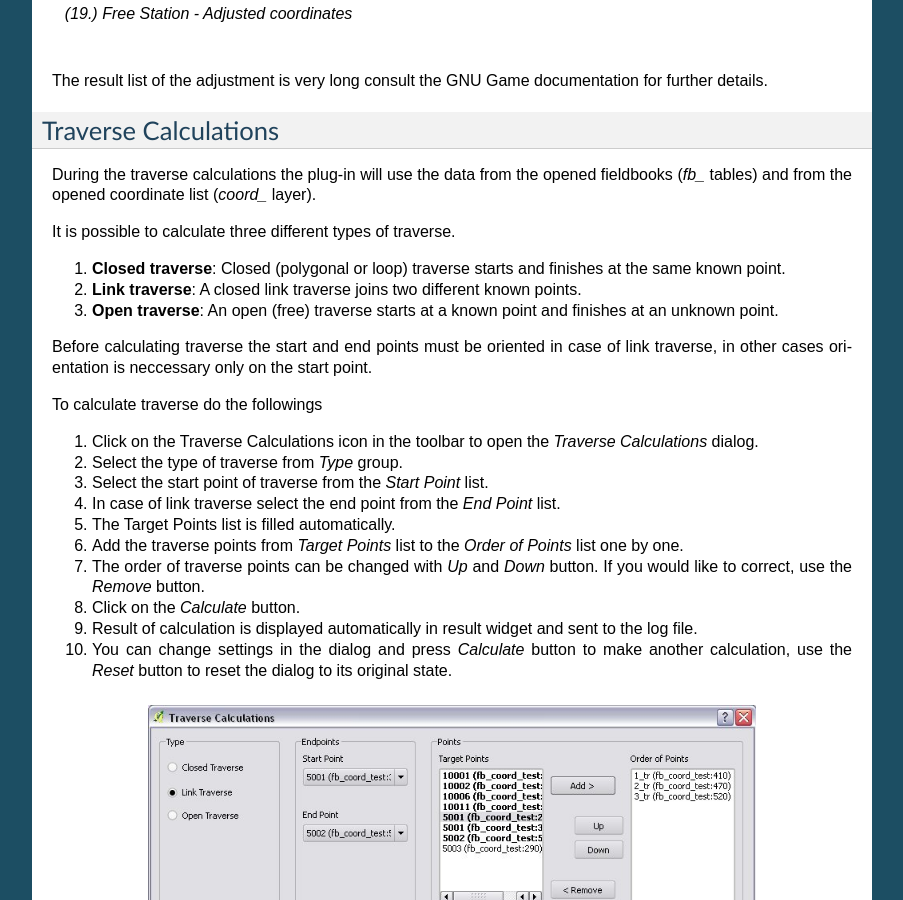
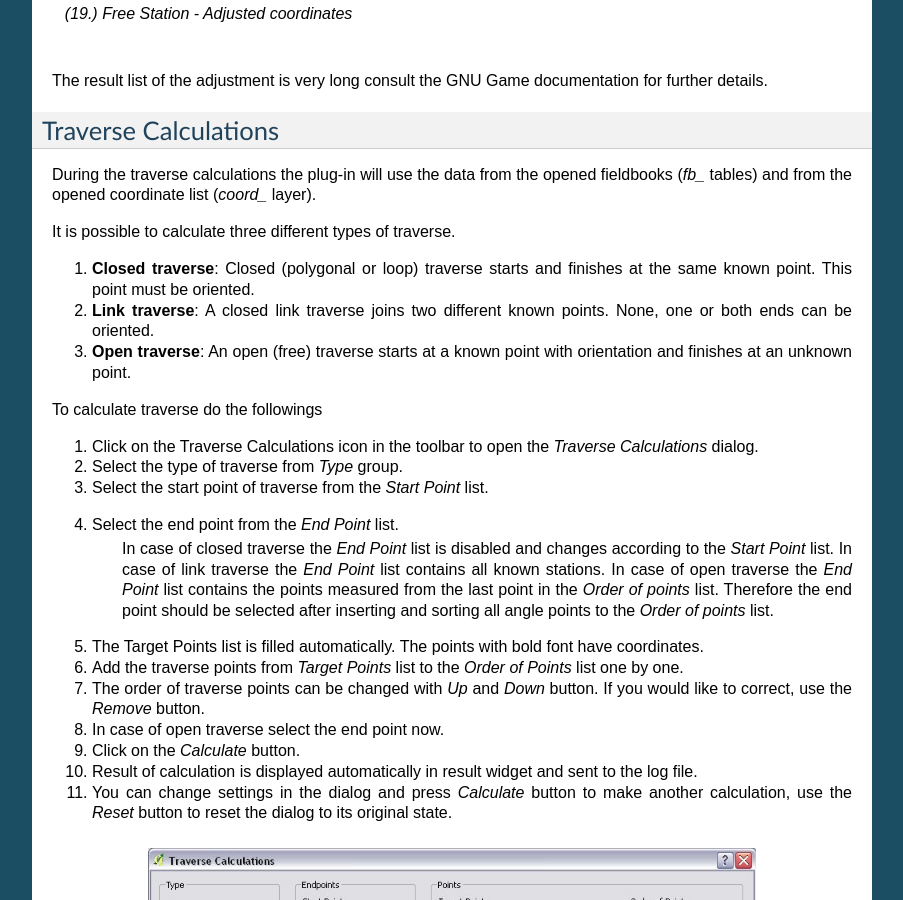
Before and after one commit to zsiki/ls, a Sphinx documentation site: the page built from doc/source/usersguide.rst, in a window 1280 px wide and 900 px high, scrolled down 17352 px. Shown: the whole window, without its empty margins (198-1101 px from the left). Built offline with Sphinx 7.4.7, drawn with Linux system fonts in a browser that asks for light colours; some of the changed text lies outside the part shown.

Commit message:
doc updated

```diff
--- a/doc/source/usersguide.rst
+++ b/doc/source/usersguide.rst
@@ -512,7 +512,7 @@ To calculate free station do the followings
 
 #. Click on the Single Point Calculations icon in the toolbar to open the *Single Point Calculation* dialog..
 #. Select the Free Station from the *Calculation* group.
-#. Select the station id from the *Station (1)* list. The lis contains all stations. The stations with bold font have coordinates.
+#. Select the station id from the *Station (1)* list. The list contains all stations. The stations with bold font have coordinates.
 #. The Target Points list is filled automatically. The list contains the known points, which were measured from the selected station. You can calculate the coordinates of one station at a time.
 #. Add two or more points to the Used Points list which will be used for calculation. If you would like to correct, use the *Remove* button.
 #. Click on the *Calculate* button.
@@ -534,21 +534,23 @@ During the traverse calculations the plug-in will use the data from the opened f
 
 It is possible to calculate three different types of traverse.
 
-#. **Closed traverse**: Closed (polygonal or loop) traverse starts and finishes at the same known point.
-#. **Link traverse**: A closed link traverse joins two different known points.
-#. **Open traverse**: An open (free) traverse starts at a known point and finishes at an unknown point.
-
-Before calculating traverse the start and end points must be oriented in case of link traverse, in other cases orientation is neccessary only on the start point.
+#. **Closed traverse**: Closed (polygonal or loop) traverse starts and finishes at the same known point. This point must be oriented.
+#. **Link traverse**: A closed link traverse joins two different known points. None, one or both ends can be oriented.
+#. **Open traverse**: An open (free) traverse starts at a known point with orientation and finishes at an unknown point.
 
 To calculate traverse do the followings
 
 #. Click on the Traverse Calculations icon in the toolbar to open the *Traverse Calculations* dialog.
 #. Select the type of traverse from *Type* group.
 #. Select the start point of traverse from the *Start Point* list.
-#. In case of link traverse select the end point from the *End Point* list.
-#. The Target Points list is filled automatically.
+#. Select the end point from the *End Point* list.
+    In case of closed traverse the *End Point* list is disabled and changes according to the *Start Point* list.
+    In case of link traverse the *End Point* list contains all known stations.
+    In case of open traverse the *End Point* list contains the points measured from the last point in the *Order of points* list. Therefore the end point should be selected after inserting and sorting all angle points to the *Order of points* list.
+#. The Target Points list is filled automatically. The points with bold font have coordinates.
 #. Add the traverse points from *Target Points* list to the *Order of Points* list one by one.
 #. The order of traverse points can be changed with *Up* and *Down* button. If you would like to correct, use the *Remove* button.
+#. In case of open traverse select the end point now.
 #. Click on the *Calculate* button.
 #. Result of calculation is displayed automatically in result widget and sent to the log file.
 #. You can change settings in the dialog and press *Calculate* button to make another calculation, use the *Reset* button to reset the dialog to its original state.
```
